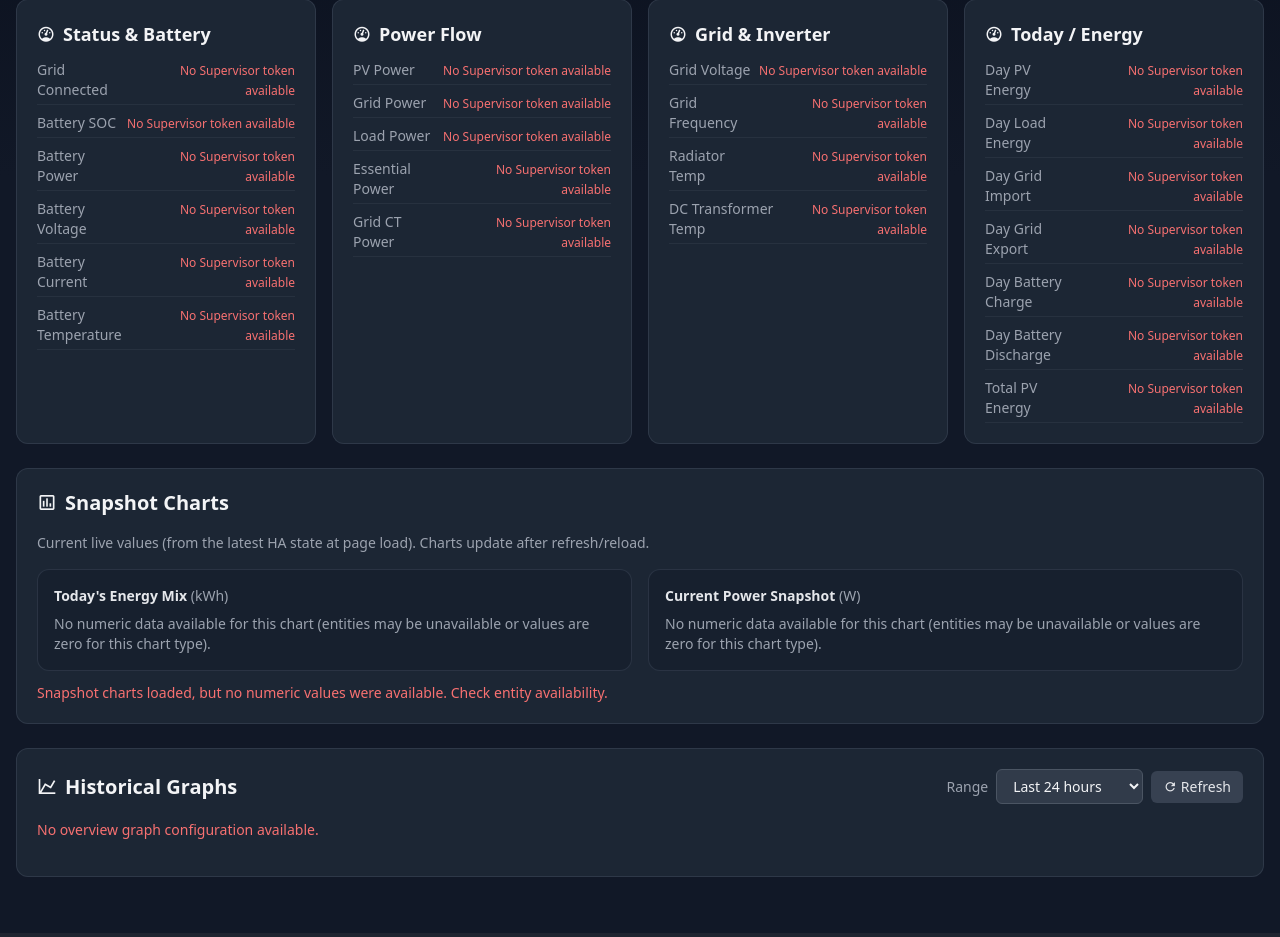
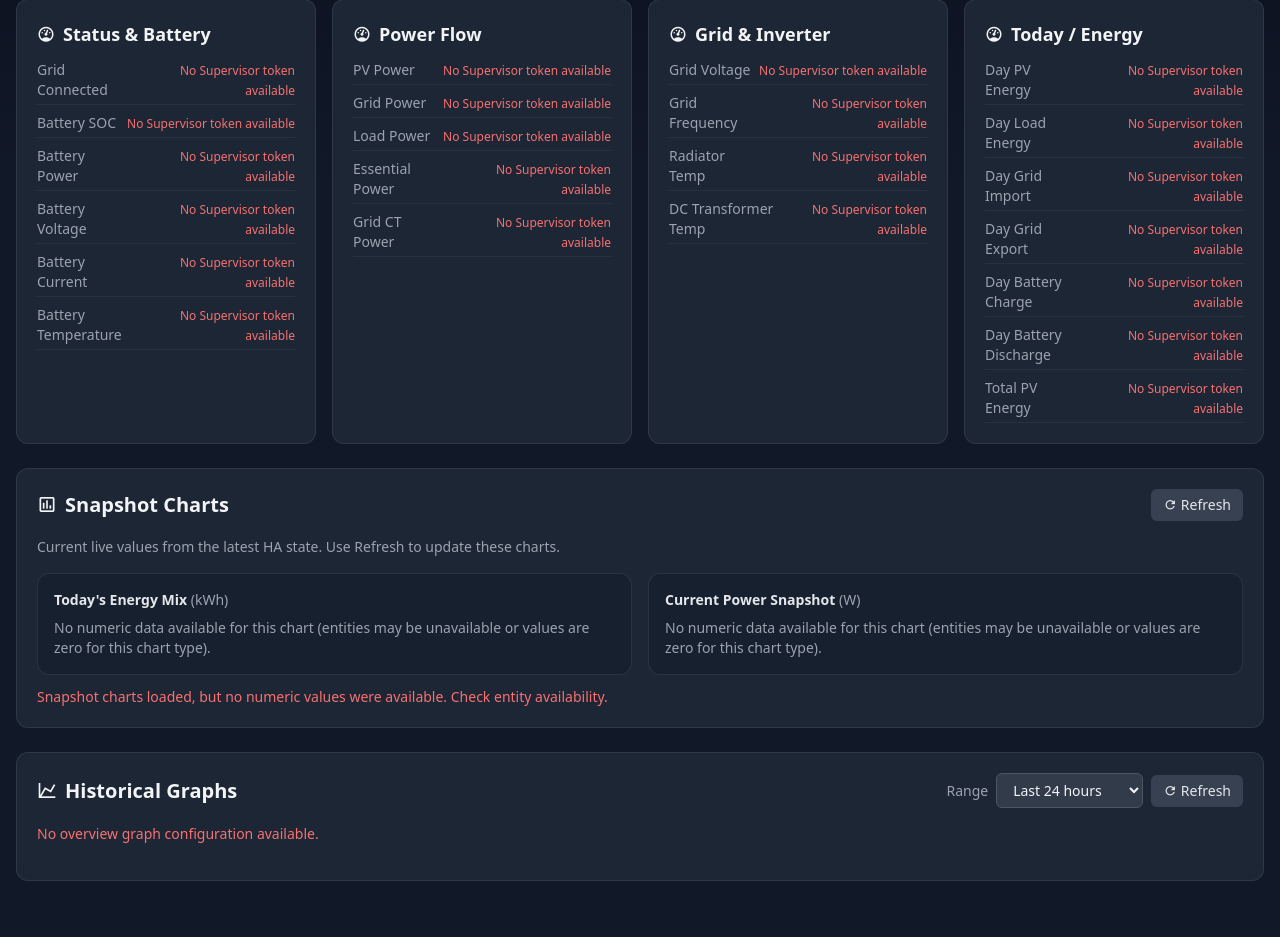
Before and after one commit to maverik-77/deye-export-manager, a FastAPI app: page /?tab=overview in a window 1280 px wide. Shown: the part 582-1519 px from the top of the page. Run offline with FastAPI, Linux system fonts and the light colour scheme; data that the repository does not hold is empty; parts of the project's set-up code (start-up, migrations or seed data) failed here and were passed over; some libraries are stand-ins or nearby versions.

Commit message:
Overview: add Refresh button for Snapshot charts

```diff
--- a/deye_export_manager/templates/index.html
+++ b/deye_export_manager/templates/index.html
@@ -164,8 +164,11 @@
             </div>
 
             <div class="bg-gray-800/90 border border-gray-700/70 rounded-xl p-5 mb-6 card">
-                <h2 class="text-xl font-semibold mb-4 flex items-center gap-2"><i class="mdi mdi-chart-box-outline"></i> Snapshot Charts</h2>
-                <p class="text-sm text-gray-400 mb-4">Current live values (from the latest HA state at page load). Charts update after refresh/reload.</p>
+                <div class="flex flex-wrap items-center justify-between gap-3 mb-4">
+                    <h2 class="text-xl font-semibold flex items-center gap-2"><i class="mdi mdi-chart-box-outline"></i> Snapshot Charts</h2>
+                    <button id="snapshot-refresh" class="btn px-3 py-1.5 rounded-md text-sm font-medium bg-gray-700 hover:bg-gray-600 text-gray-200"><i class="mdi mdi-refresh"></i> Refresh</button>
+                </div>
+                <p class="text-sm text-gray-400 mb-4">Current live values from the latest HA state. Use Refresh to update these charts.</p>
                 <div id="snapshot-charts" class="grid grid-cols-1 xl:grid-cols-2 gap-4"></div>
                 <p id="snapshot-status" class="text-sm text-gray-400 mt-3 hidden"></p>
             </div>
@@ -1075,6 +1078,26 @@
       }
       setInterval(refreshFlowGauges, 3000);
       document.addEventListener('visibilitychange', function(){ if(!document.hidden) refreshFlowGauges(); });
+
+      var snapshotRefreshBtn = document.getElementById('snapshot-refresh');
+      async function refreshSnapshotCharts(){
+        if(snapshotRefreshBtn){ snapshotRefreshBtn.disabled = true; snapshotRefreshBtn.innerHTML = '<i class="mdi mdi-loading mdi-spin"></i> Refreshing'; }
+        setSnapshotStatus('Refreshing snapshot charts...');
+        try {
+          var r = await fetch(rootPath + '/api/overview', { cache: 'no-store', headers: { 'Accept': 'application/json' } });
+          if(!r.ok) throw new Error('HTTP '+r.status);
+          var j = await r.json();
+          if(j && j.ok === false && j.error) throw new Error(j.error);
+          if(j && j.snapshot_charts) snapshotCharts = j.snapshot_charts;
+          if(j && j.flow_gauges){ flowGauges = j.flow_gauges; buildFlowGauges(); }
+          buildSnapshotCharts();
+        } catch(e) {
+          setSnapshotStatus('Snapshot refresh failed: '+(e.message||e), true);
+        } finally {
+          if(snapshotRefreshBtn){ snapshotRefreshBtn.disabled = false; snapshotRefreshBtn.innerHTML = '<i class="mdi mdi-refresh"></i> Refresh'; }
+        }
+      }
+      if(snapshotRefreshBtn) snapshotRefreshBtn.addEventListener('click', refreshSnapshotCharts);
     })();
     </script>
 
```
